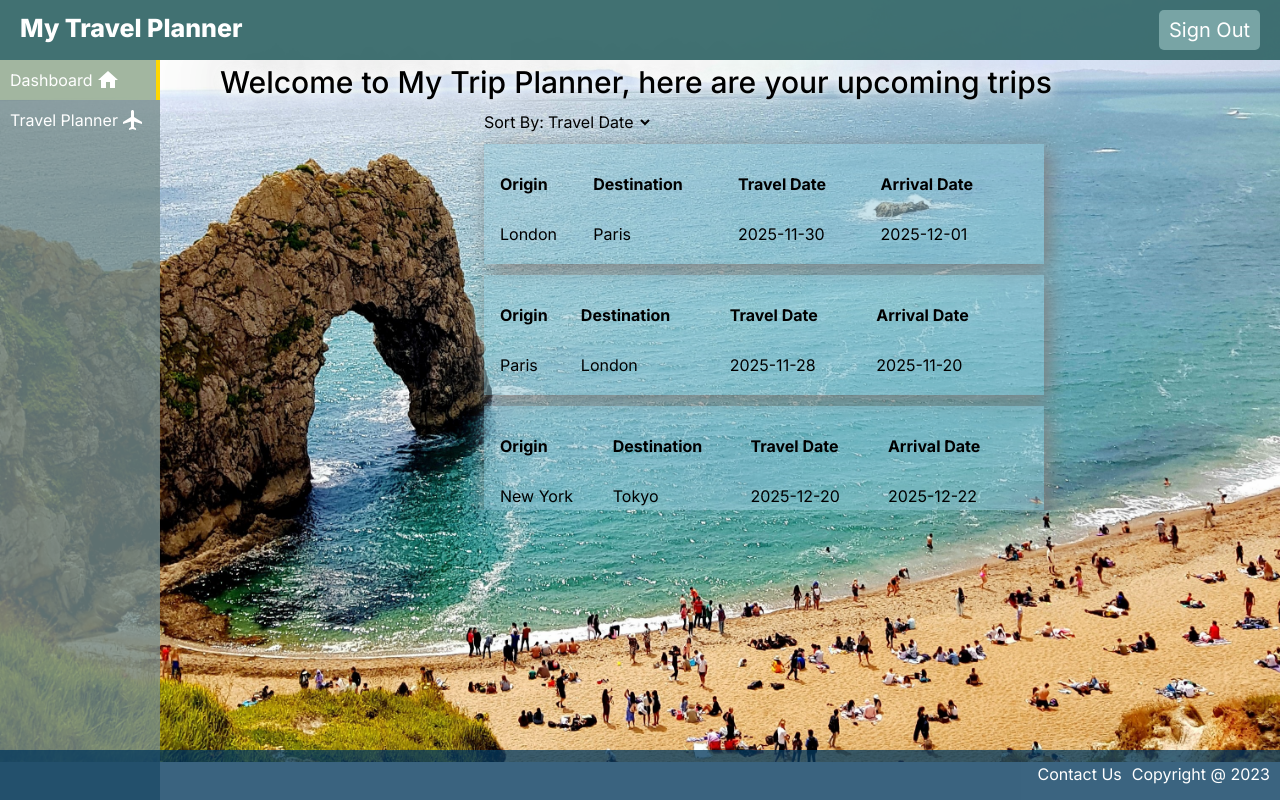
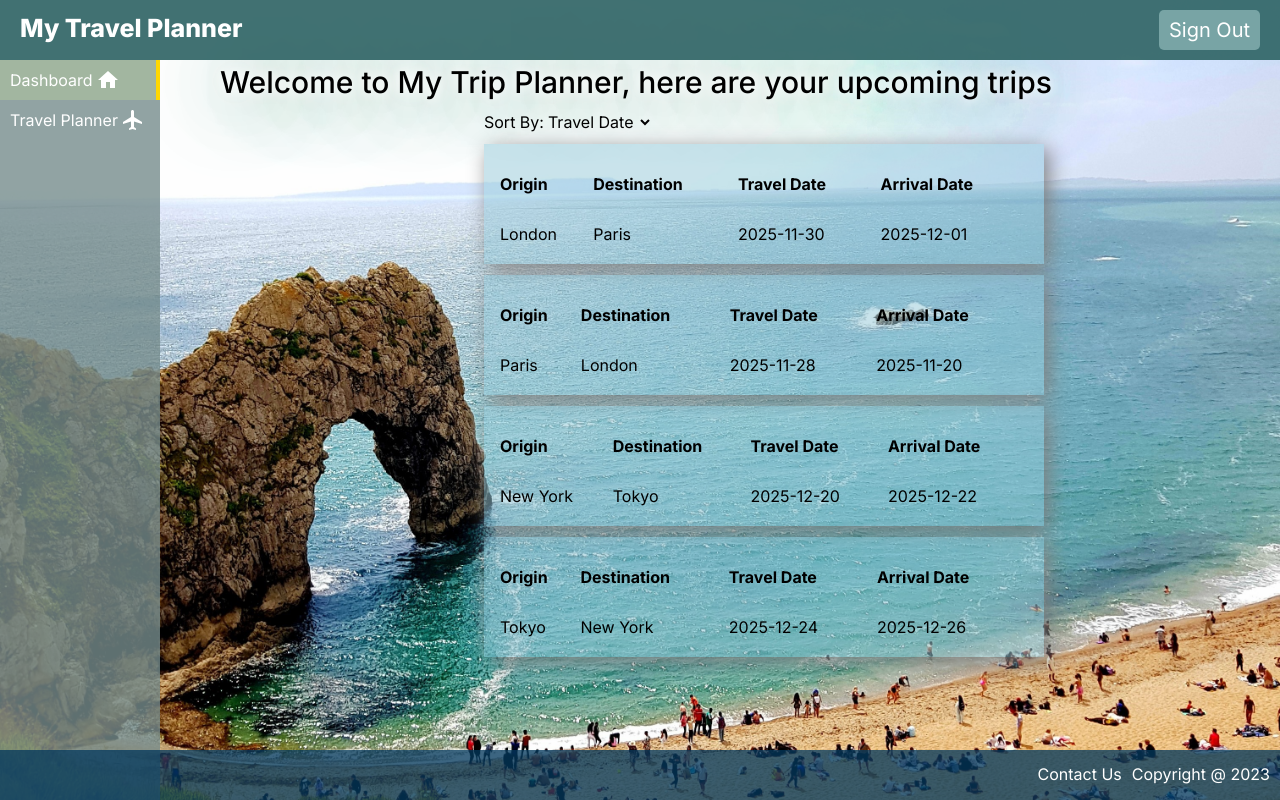
Before and after one commit to brishketukislay/book-your-flight, a Next.js app: page /users in a window 1280 px wide. Built offline with nearby package versions, Linux system fonts and the light colour scheme; sample sign-in values are in the browser's storage.

Commit message:
dashboard container fix

```diff
--- a/app/users/Dashboard/dashboard.module.css
+++ b/app/users/Dashboard/dashboard.module.css
@@ -1,6 +1,6 @@
 
 .container{
-    height: 400px;
+    height: 77vh;
     overflow: scroll;
 }
 .container::-webkit-scrollbar {
```
